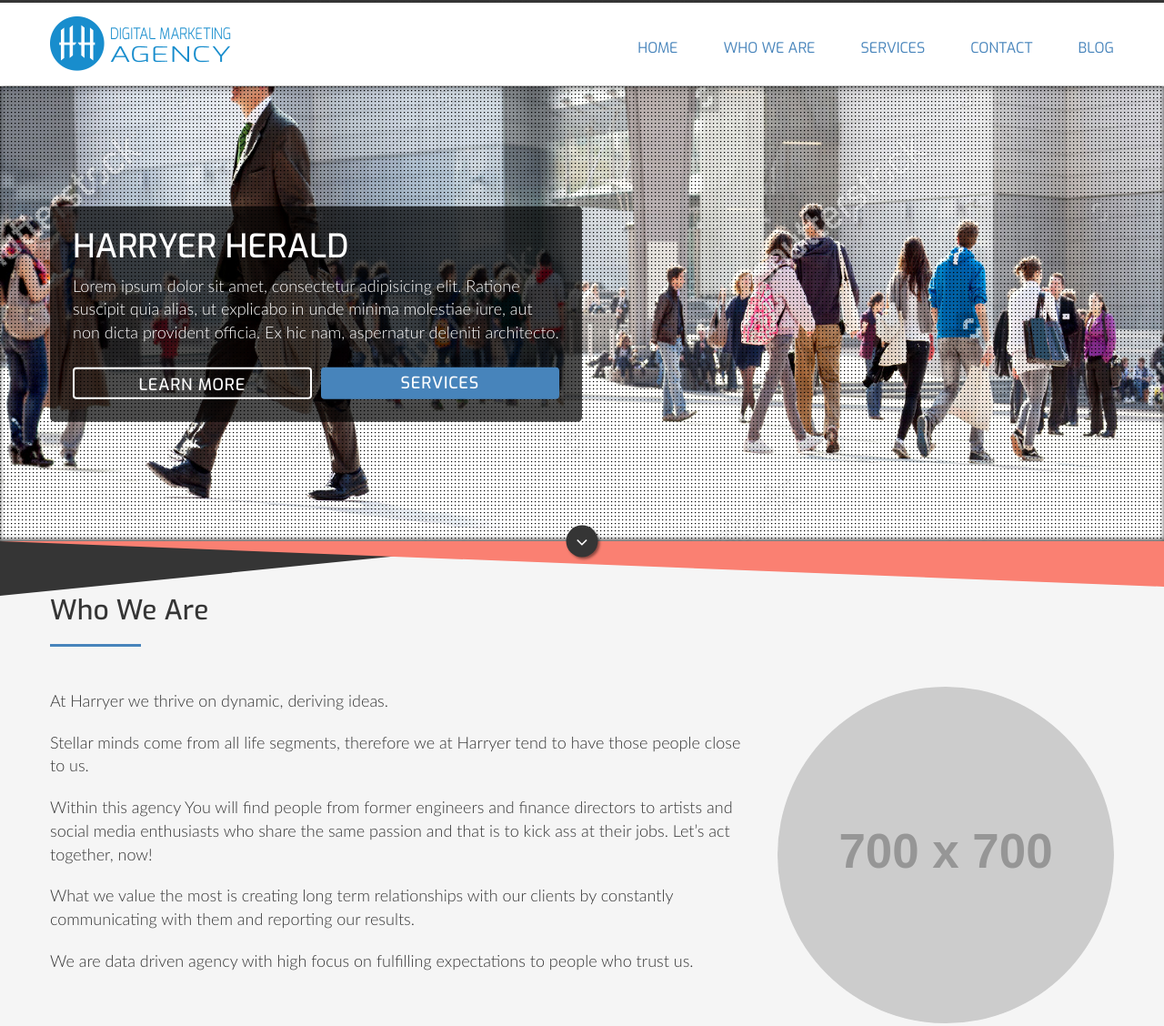
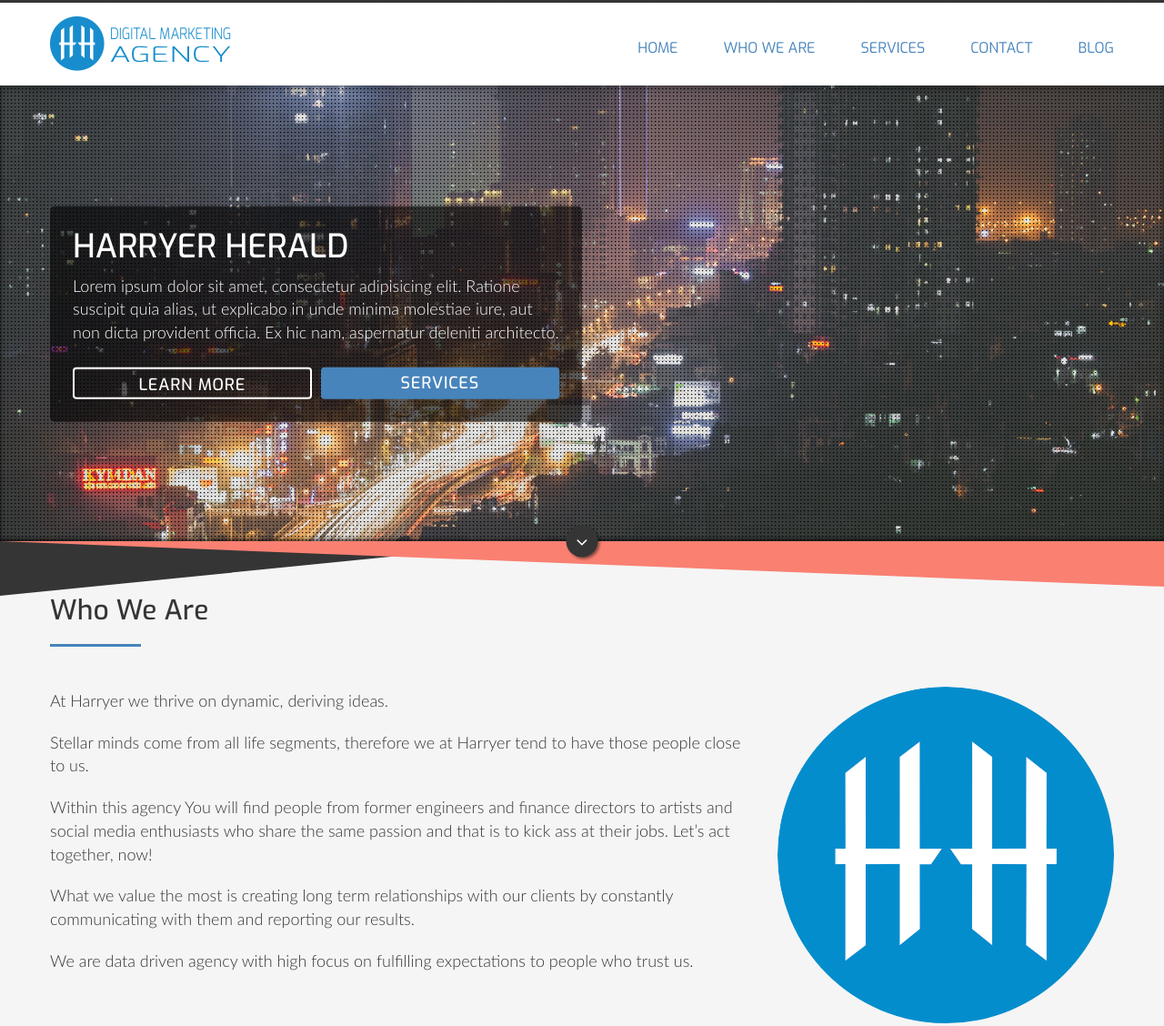
Before and after one commit to nikola-wd/harryerherald.com-front-end, a website: page index.html in a window 1280 px wide. Shown: the part 39-1167 px from the top of the page at 91% size. Drawn offline with nearby package versions, Linux system fonts and the light colour scheme; placeholder pictures from the web are drawn by us.

Commit message:
changed hero image

```diff
--- a/index.html
+++ b/index.html
@@ -120,7 +120,7 @@
               <p>We are data driven agency with high focus on fulfilling expectations to people who trust us. </p>
             </div>
             <div class="col-md-4">
-                <img src="http://placehold.it/700x700" class="img-circle" style="max-width: 100%; margin-top: 100px;" alt="" />
+                <img src="img/700x700-circle-HH.png" class="img-circle" style="max-width: 100%; margin-top: 100px;" alt="" />
             </div>
         </div><!-- row -->
       </div><!-- container -->
--- a/scss/layout/_hero.scss
+++ b/scss/layout/_hero.scss
@@ -1,7 +1,6 @@
 .hero--home {
     position: relative;
-    margin-top: 134px;
-    background: url('img/hero.jpg') no-repeat top center / cover;
+    background: url('img/hero1.jpg') no-repeat top center / cover;
     box-shadow: inset 0 -2px 5px rgba(0,0,0, .7);
 
     &:before {
@@ -15,7 +14,7 @@
 
     .container {
         position: relative;
-        height: 500px;
+        height: 634px;
 
         * {
             color: #fff;
@@ -25,9 +24,9 @@
 
     &__content {
         position: relative;
-        top: 50%;
+        top: calc(50% + 67px);
         transform: translateY(-50%);
-        background-color: rgba(0,0,0, .7);
+        background-color: rgba(0,0,0, .6);
         border-radius: 5px;
         max-width: 50%;
         padding: 25px;
```
Also changed, not shown: img/700x700-circle-HH.png (added), img/hero1.jpg (added), style.css, 1 other file.
